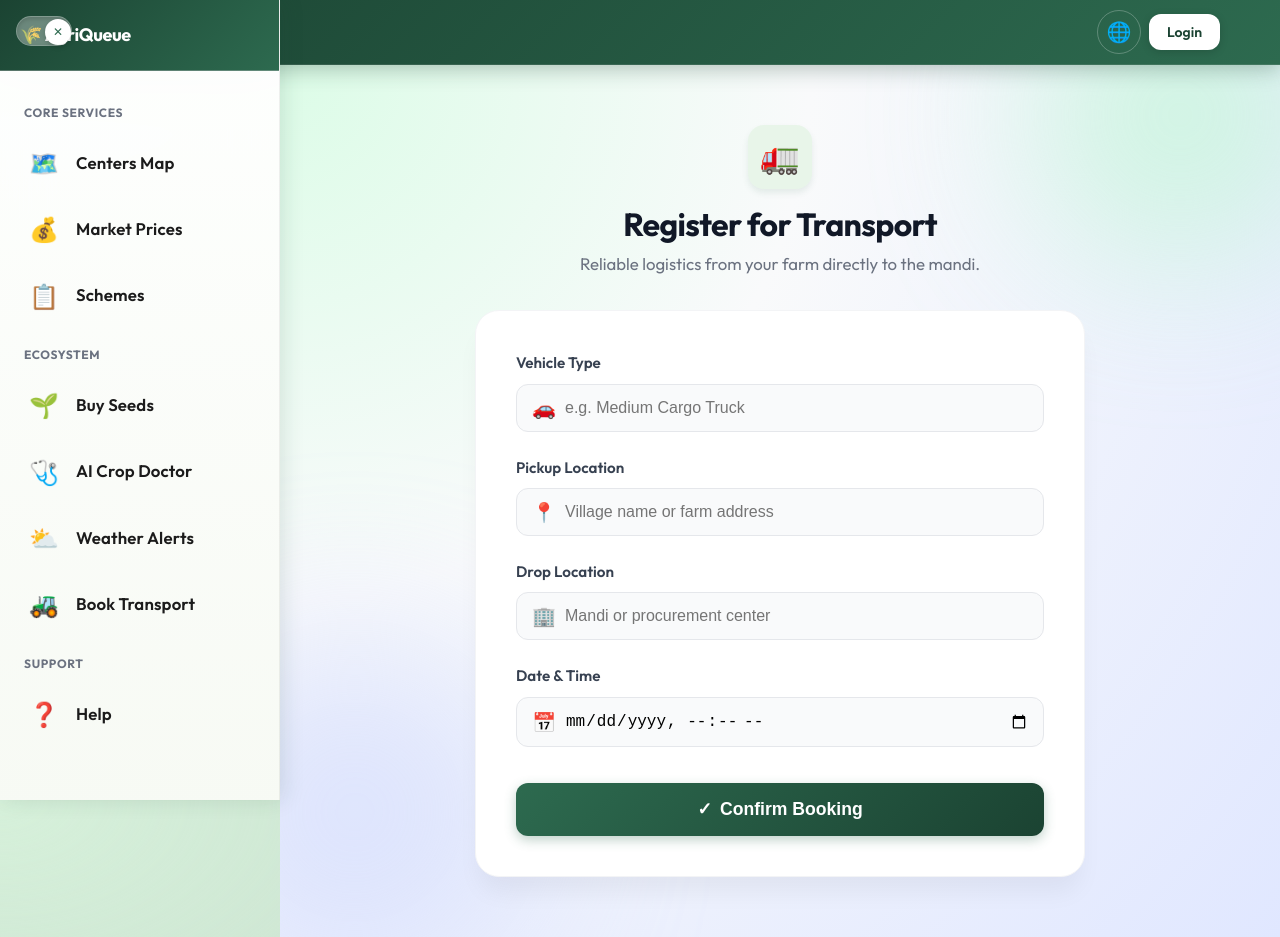
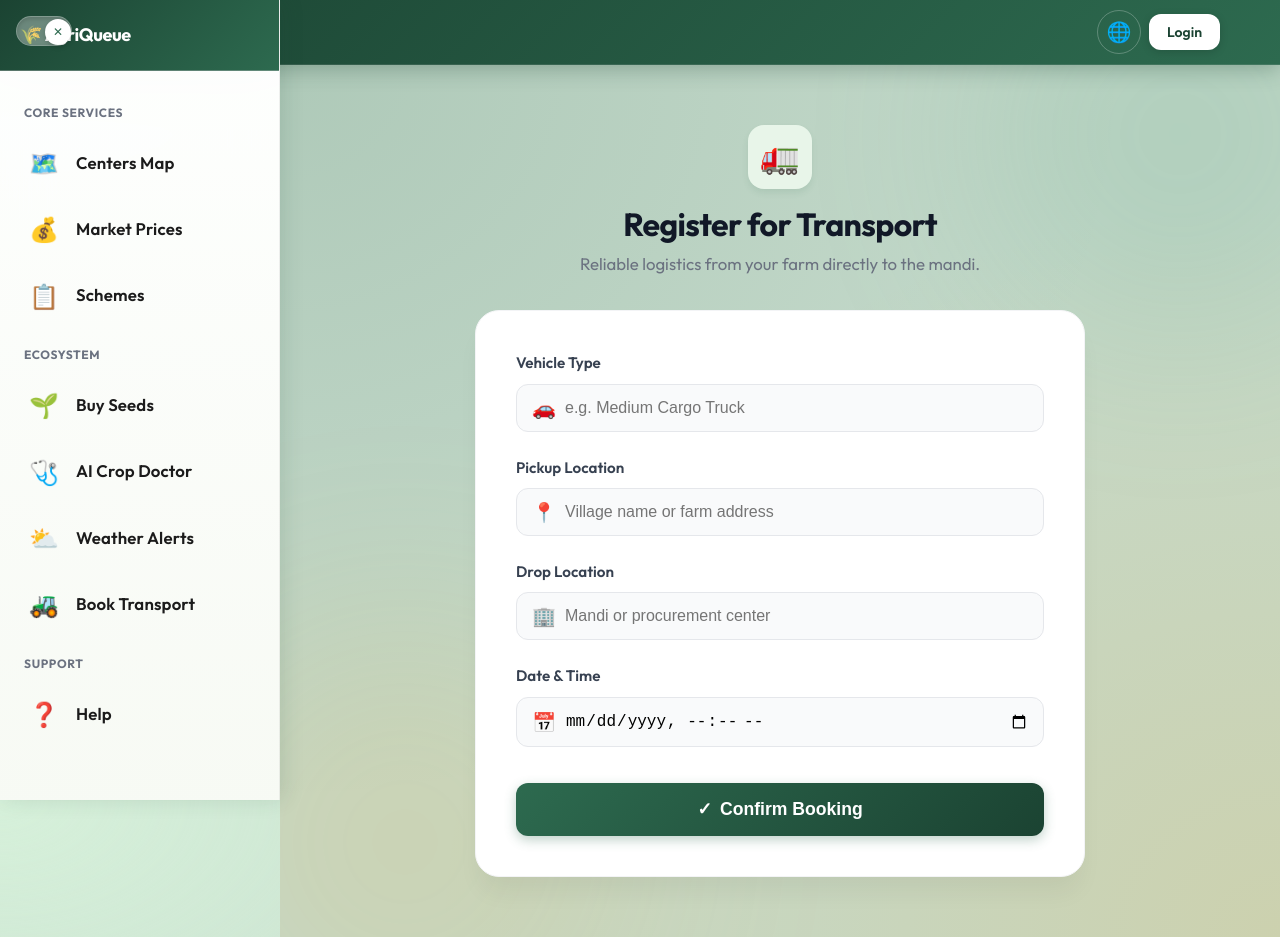
Before and after one commit to Digital-India-Hackathon-2026/hack-horizon, a React (Vite) app in the folder client/: page /book-transport in a window 1280 px wide. Built offline with nearby package versions, Linux system fonts and the light colour scheme.

Commit message:
style: map transport booking background exactly to AgriQueue theme

```diff
--- a/client/src/pages/TransportBooking.jsx
+++ b/client/src/pages/TransportBooking.jsx
@@ -51,12 +51,12 @@ export default function TransportBooking() {
 
   if (success) {
     return (
-      <div className="page" style={{ paddingTop: '60px', display: 'flex', justifyContent: 'center', alignItems: 'center', minHeight: '60vh' }}>
-        <div className="animate-slide-up" style={{ background: 'linear-gradient(145deg, #ffffff, #f0fdf4)', padding: '50px 40px', borderRadius: '24px', boxShadow: '0 20px 40px rgba(0,0,0,0.08), 0 1px 3px rgba(0,0,0,0.05)', textAlign: 'center', maxWidth: '450px', border: '1px solid #dcfce7' }}>
+      <div className="page" style={{ paddingTop: '60px', display: 'flex', justifyContent: 'center', alignItems: 'center', minHeight: '60vh', position: 'relative', overflow: 'hidden' }}>
+        <div className="animate-slide-up" style={{ background: 'linear-gradient(145deg, var(--color-surface), var(--color-primary-bg))', padding: '50px 40px', borderRadius: '24px', boxShadow: 'var(--shadow-xl)', textAlign: 'center', maxWidth: '450px', border: '1px solid var(--color-primary-light)', zIndex: 1, position: 'relative' }}>
           <div style={{ fontSize: '4rem', marginBottom: '16px', animation: 'pulse 2s infinite' }}>✅</div>
-          <h2 style={{ color: '#166534', margin: '0 0 12px', fontSize: '1.8rem', fontWeight: 700 }}>Booking Confirmed!</h2>
-          <p style={{ color: '#15803d', fontSize: '1.05rem', margin: '0 0 24px', lineHeight: 1.5 }}>Your transport request has been securely placed. Our driver will contact you shortly.</p>
-          <div style={{ display: 'inline-block', padding: '8px 16px', background: '#dcfce7', color: '#166534', borderRadius: '30px', fontSize: '0.9rem', fontWeight: 600 }}>
+          <h2 style={{ color: 'var(--color-primary-dark)', margin: '0 0 12px', fontSize: '1.8rem', fontWeight: 700 }}>Booking Confirmed!</h2>
+          <p style={{ color: 'var(--color-primary)', fontSize: '1.05rem', margin: '0 0 24px', lineHeight: 1.5 }}>Your transport request has been securely placed. Our driver will contact you shortly.</p>
+          <div style={{ display: 'inline-block', padding: '8px 16px', background: 'var(--color-primary-light)', color: 'white', borderRadius: '30px', fontSize: '0.9rem', fontWeight: 600 }}>
             Redirecting...
           </div>
         </div>
@@ -68,14 +68,15 @@ export default function TransportBooking() {
     <div className="page" style={{
       paddingTop: '60px',
       paddingBottom: '60px',
-      background: 'radial-gradient(circle at top left, #dcfce7 0%, #f9fafb 40%, #e0e7ff 100%)',
+      backgroundColor: 'var(--color-bg)',
+      backgroundImage: 'radial-gradient(at 0% 0%, rgba(45, 106, 79, 0.15) 0px, transparent 60%), radial-gradient(at 100% 100%, rgba(245, 158, 11, 0.15) 0px, transparent 60%)',
       minHeight: 'calc(100vh - 64px)',
       position: 'relative',
       overflow: 'hidden'
     }}>
-      {/* Decorative background blur elements */}
-      <div style={{ position: 'absolute', top: '-100px', right: '-50px', width: '300px', height: '300px', background: '#bbf7d0', filter: 'blur(80px)', borderRadius: '50%', zIndex: 0, opacity: 0.6 }} />
-      <div style={{ position: 'absolute', bottom: '-50px', left: '-100px', width: '350px', height: '350px', background: '#c7d2fe', filter: 'blur(90px)', borderRadius: '50%', zIndex: 0, opacity: 0.5 }} />
+      {/* Decorative background blur elements mapped to theme colors */}
+      <div style={{ position: 'absolute', top: '-15%', right: '-10%', width: '400px', height: '400px', background: 'var(--color-primary-light)', filter: 'blur(100px)', borderRadius: '50%', zIndex: 0, opacity: 0.15 }} />
+      <div style={{ position: 'absolute', bottom: '-15%', left: '-10%', width: '450px', height: '450px', background: 'var(--color-accent)', filter: 'blur(120px)', borderRadius: '50%', zIndex: 0, opacity: 0.12 }} />
 
       <div className="container" style={{ maxWidth: '650px', margin: '0 auto', position: 'relative', zIndex: 1 }}>
 
```
